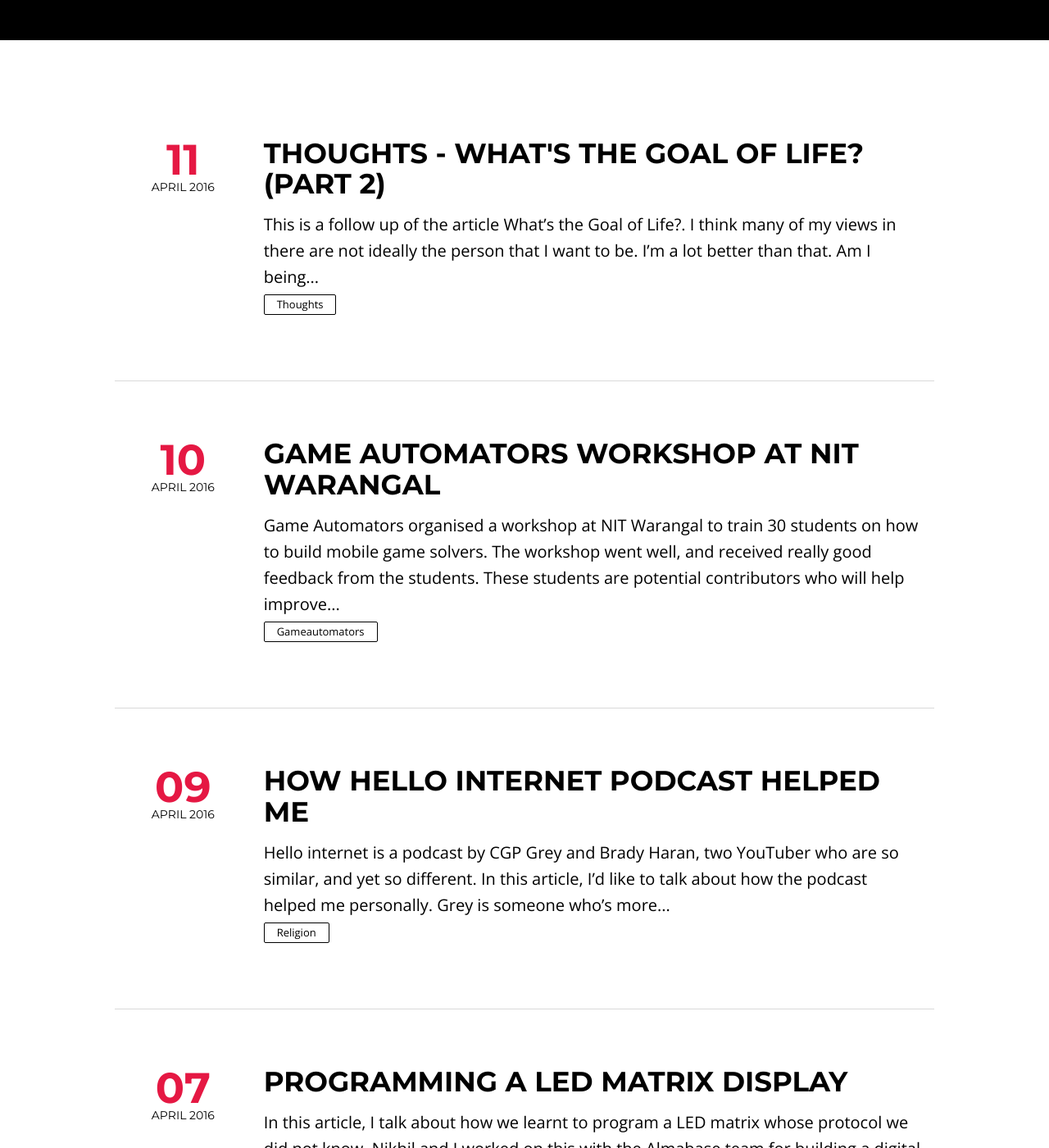
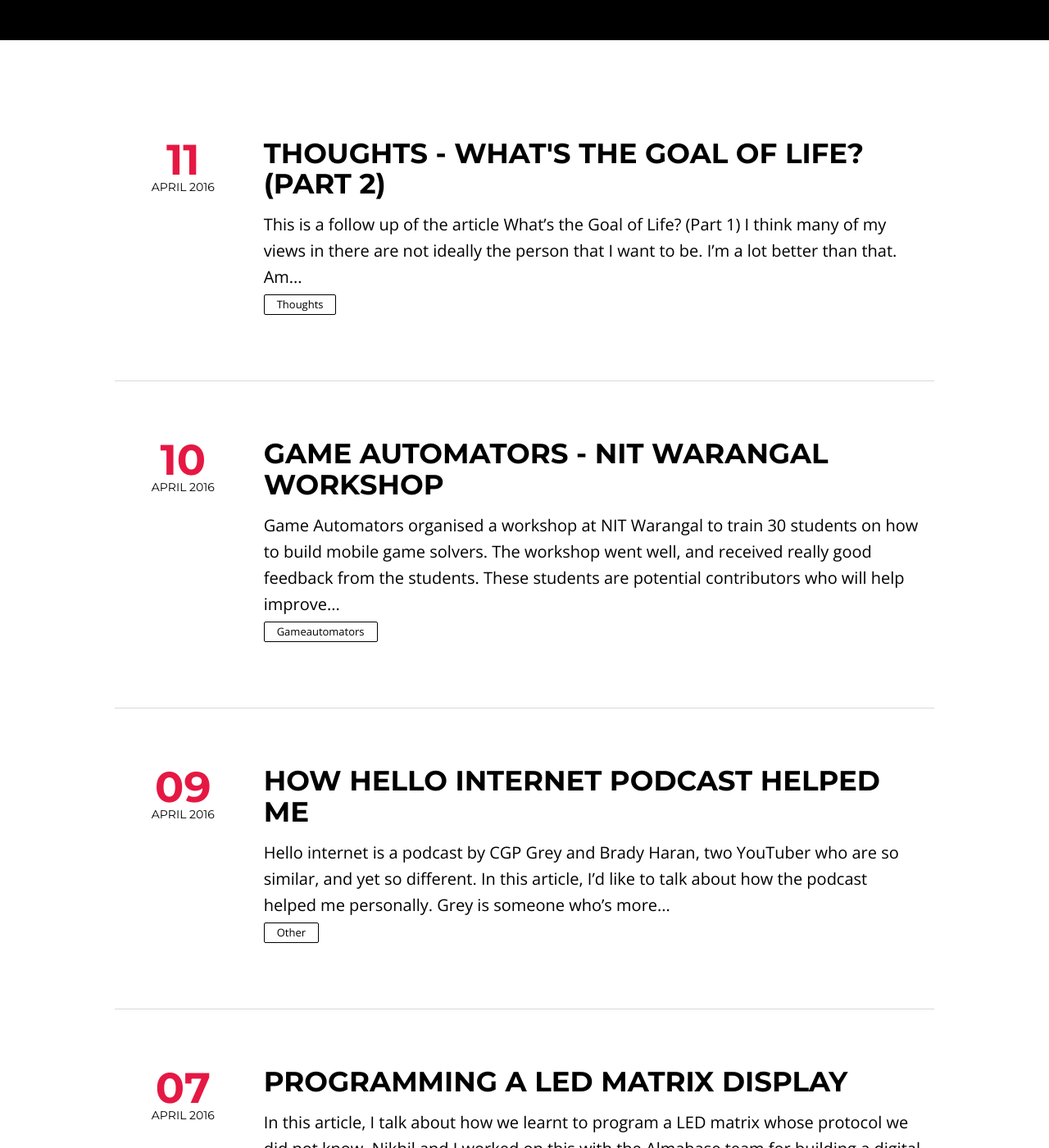
Before and after one commit to psurya1994/psurya1994.github.io, a Jekyll site: the page built from index.html, in a window 1280 px wide and 1400 px high, scrolled down 475 px. Shown: the whole window at 82% size. Built offline with Jekyll 4.4.1, drawn with Linux system fonts in a browser that asks for light colours; nearby versions of some CDN libraries; the list of posts is cut into pages by our own code.

Commit message:
Small changes,

```diff
--- a/_posts/2016-04-09-the-hello-internet-podcast.md
+++ b/_posts/2016-04-09-the-hello-internet-podcast.md
@@ -4,7 +4,7 @@ title: "How Hello Internet Podcast Helped Me"
 description: ""
 headline:
 modified: 2016-04-09
-category: Religion
+category: Other
 tags: [jekyll]
 imagefeature:
 mathjax:
--- a/_posts/2016-04-10-game-automators-nitw-workshop.md
+++ b/_posts/2016-04-10-game-automators-nitw-workshop.md
@@ -1,6 +1,6 @@
 ---
 layout: post
-title: "Game Automators Workshop at NIT Warangal"
+title: "Game Automators - NIT Warangal Workshop"
 description:
 headline:
 modified: 2016-04-10
--- a/_posts/2016-04-11-goal-of-life-2.md
+++ b/_posts/2016-04-11-goal-of-life-2.md
@@ -13,11 +13,11 @@ comments: true
 featured: false
 ---
 
-This is a follow up of the article [What's the Goal of Life?](http://psurya1994.github.io/goal-of-life). I think many of my views in there are not ideally the person that I want to be. I'm a lot better than that.
+This is a follow up of the article [What's the Goal of Life? (Part 1)](http://psurya1994.github.io/goal-of-life) I think many of my views in there are not ideally the person that I want to be. I'm a lot better than that.
 
 Am I being content? I guess I am. Are there things I've to change? Absolutely. Am I changing them? No. Why? I'm just too caught up in what I'm trying to complete the tasks I have now. Am I completing the tasks as quickly as possible? No, I'm doing them slowly at my own pace. After knowing all these facts about myself. The fact that I'm not playing my best game. The fact that I'm not working hard enough. The fact that I'm not doing what I'm fully capable of. Does this make me happy? Is this the person I want to be for the rest of my life? Absolutely not.
 
-In the previous article, I told that I'm happy. But that happiness seems to be an illusion. I would certainly not be happy if I continue doing this for the rest of my life. I need to grow. Growing is what I've to derive my happiness from. Being a smarter person and work at the edge of my limits is what will give me real happinees.
+In the previous article, I told that I'm happy. But that happiness seems to be an illusion. I would certainly not be happy if I continue doing this for the rest of my life. I need to grow. Growing is what I've to derive my happiness from. Being a smarter person and work at the edge of my limits is what will give me real happiness.
 
 It doesn't matter much what I'm doing, what only matters is how hard I'll work. I just have to work hard, very hard, extremely hard. I have to give my 100% to anything that I work on from now.
 
```
